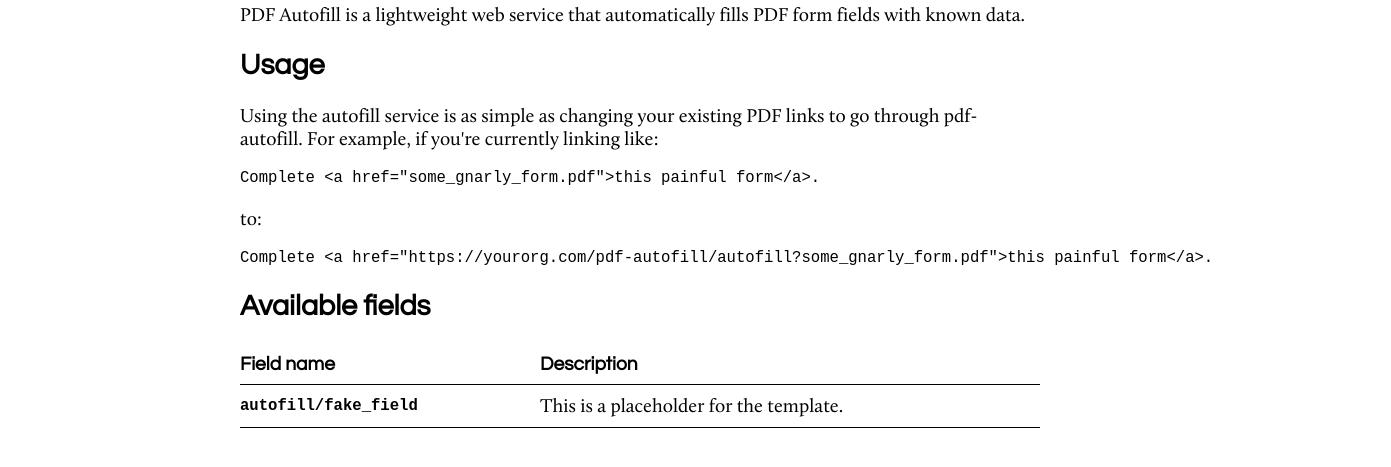
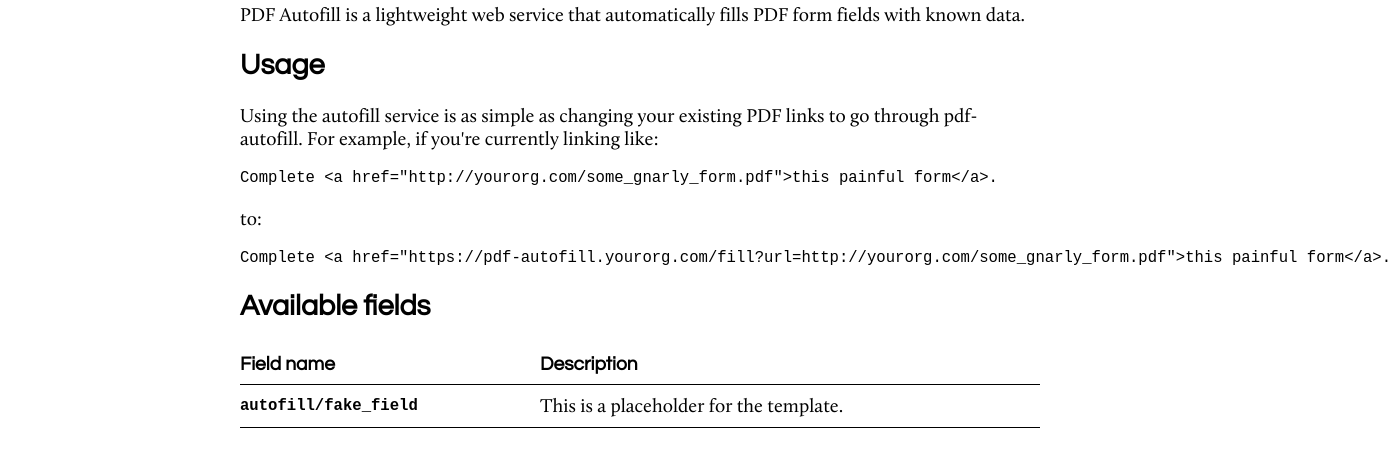
Before and after one commit to cdinger/pdf-autofill, a plain HTML site: page resources/public/index.html in a window 1280 px wide. Shown: the part 87-554 px from the top of the page, 1391 px wide, since content can reach past the window. Drawn offline with Linux system fonts and the light colour scheme.

Commit message:
Fix usage example

```diff
--- a/resources/public/index.html
+++ b/resources/public/index.html
@@ -41,9 +41,9 @@
     <p>PDF Autofill is a lightweight web service that automatically fills PDF form fields with known data.</p>
     <h2>Usage</h2>
     <p>Using the autofill service is as simple as changing your existing PDF links to go through pdf-autofill. For example, if you're currently linking like:</p>
-    <pre>Complete &lt;a href="some_gnarly_form.pdf"&gt;this painful form&lt;/a&gt;.</pre>
+    <pre>Complete &lt;a href="http://yourorg.com/some_gnarly_form.pdf"&gt;this painful form&lt;/a&gt;.</pre>
     <p>to:</p>
-    <pre>Complete &lt;a href="https://yourorg.com/pdf-autofill/autofill?some_gnarly_form.pdf"&gt;this painful form&lt;/a&gt;.</pre>
+    <pre>Complete &lt;a href="https://pdf-autofill.yourorg.com/fill?url=http://yourorg.com/some_gnarly_form.pdf"&gt;this painful form&lt;/a&gt;.</pre>
 
     <h2>Available fields</h2>
 
```
